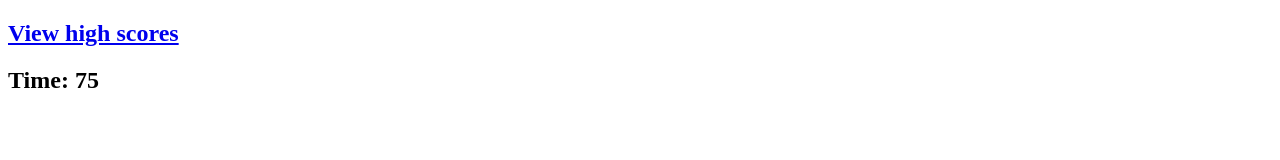
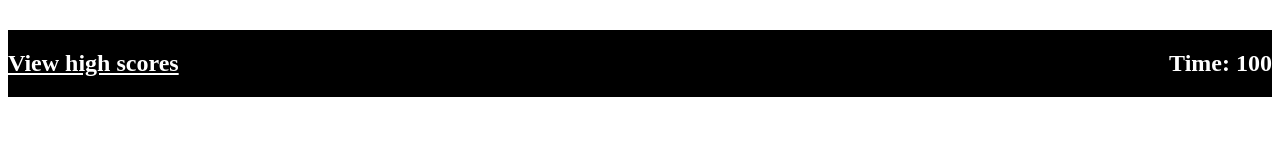
Before and after one commit to dgib21/javascriptQuiz, a plain HTML site: page index.html in a window 1280 px wide. Drawn offline with Linux system fonts and the light colour scheme.

Commit message:
added styling to the header

```diff
--- /dev/null
+++ b/assets/css/style.css
@@ -0,0 +1,16 @@
+/* Header Styles */
+header {
+
+    display: flex;
+    justify-content: space-between;
+   background-color: black;
+    margin: 30px auto;
+    color: white;
+}
+
+/* styling a element  */
+
+header a {
+
+    color: white;
+}
--- a/index.html
+++ b/index.html
@@ -5,6 +5,9 @@
     <meta charset="UTF-8">
     <meta name="viewport" content="width=device-width, initial-scale=1.0">
     <title>JS-Quiz</title>
+        <!--Linking to style sheet-->
+    <link rel="stylesheet" href="./assets/css/style.css">
+
 </head>
 
 <body>
@@ -14,7 +17,7 @@
 
         <h2><a href="#" id="highscore-button">View high scores</a></h2>
         <!--Timer countdown text-->
-        <h2 class="hidden timer">Time: <span id="timer">75</span></h2>
+        <h2 class="hidden timer">Time: <span id="timer">100</span></h2>
 
     </header>
 
```
